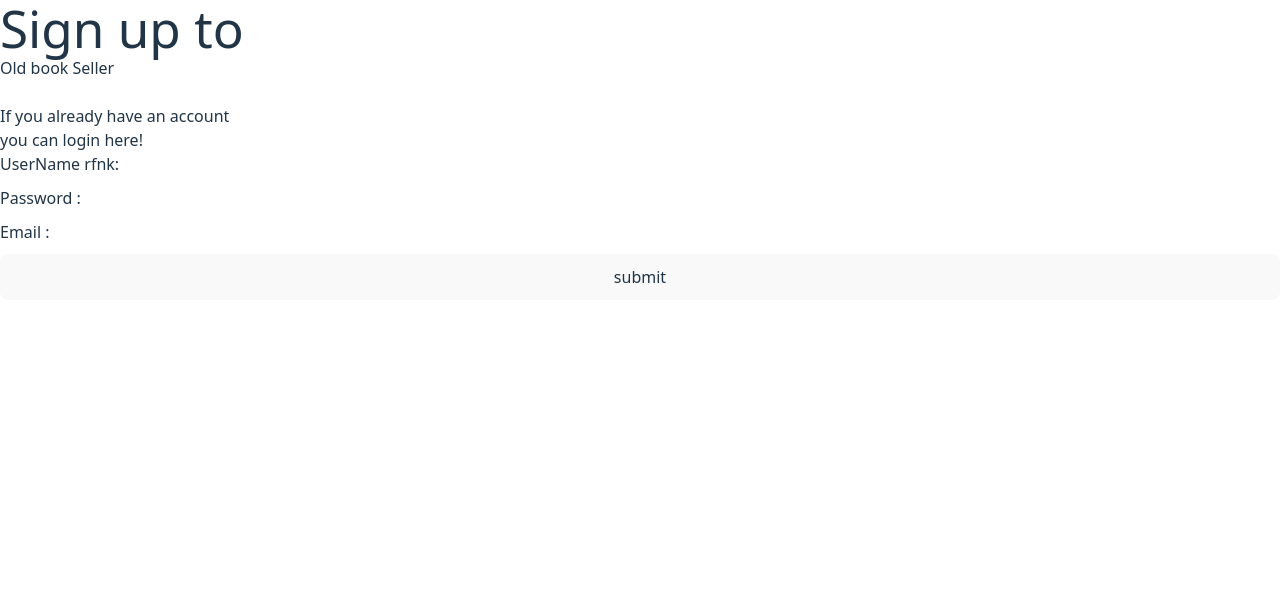
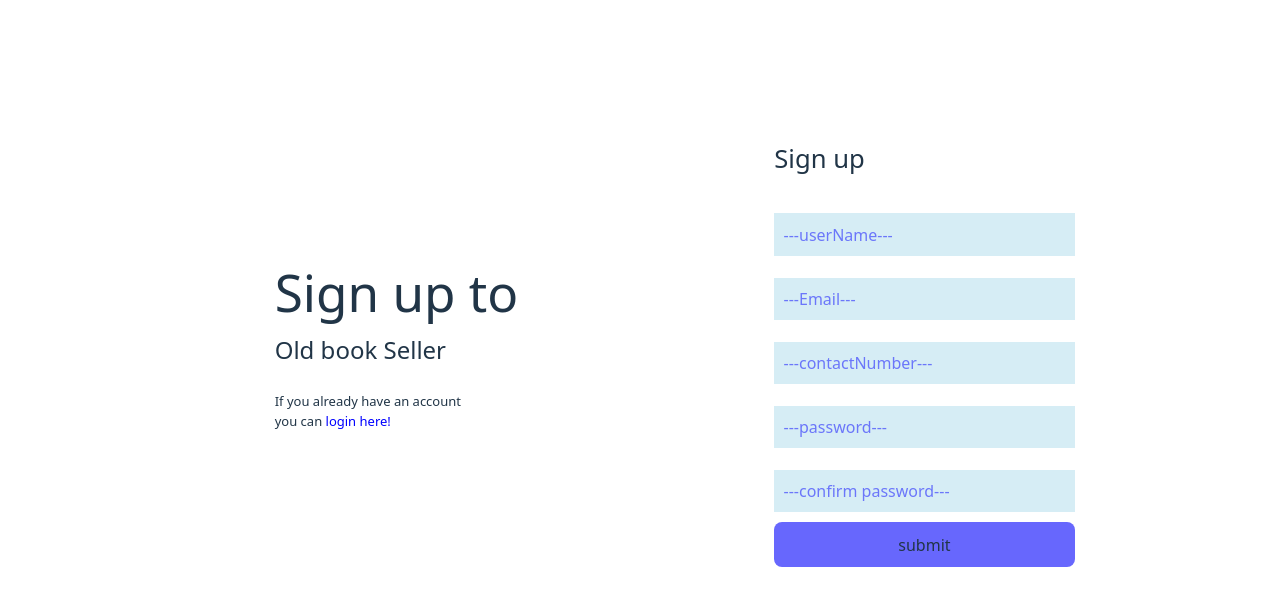
Before and after one commit to Balaraju2007/E-Commerce, a React (Vite) app in the folder frontend/: page /signup in a window 1280 px wide. Shown: the top 606 px of the page. Built offline with nearby package versions, Linux system fonts and the light colour scheme.

Commit message:
add css to signup page

```diff
--- a/frontend/src/loginPages/Registration.jsx
+++ b/frontend/src/loginPages/Registration.jsx
@@ -1,6 +1,6 @@
 import React from 'react'
 import { useState } from 'react'
-import "./registration.css";
+import "./signinup.css";
 
 const Registration = () => {
     const [count, setCount] = useState(0)
@@ -33,21 +33,27 @@ const Registration = () => {
         }
     }
     return (
-        <div lclassName='sigupContainer'>
-            <div>
+        <div className='sigupContainer'>
+            <div className='loginInformation'>
                 <h1>Sign up to </h1>
-                    <h2>Old book Seller</h2> <br></br>
-                    <p>If you already have an account <br>
-                    </br> you can <span>login here!</span></p>
+                <h2>Old book Seller</h2> <br></br>
+                <p style={{fontSize:"13px"}}>If you already have an account <br>
+                </br> you can <span style={{color:"blue"}}>login here!</span></p>
             </div>
-            <form className='form' onSubmit={call}>
-                <div className='form'>
-                    <div className='username'><label>UserName rfnk: </label><input type='text' onChange={handleName} required /> </div>
-                    <div className='passsword'><label>Password : </label><input type='text' onChange={handlePass} required /> </div>
-                    <div className='email'><label>Email : </label><input type='emmail' onChange={handlePass} required /> </div>
-                    <button type='submit' >submit</button>
-                </div>
-            </form>
+            <div className='signupFieldss'>
+                <h2 style={{fontSize: '1.6rem'}}>Sign up</h2> <br></br>
+                <form className='form' onSubmit={call}>
+                    <div className='form'>
+                        <div className='username'><input type='text' onChange={handleName} required placeholder='---userName---' /> </div>
+                        <div className='email'><input type='emmail' onChange={handlePass} required placeholder='---Email---'/> </div>
+                        <div className='contactNumber'><input type='number' onChange={handlePass} required placeholder='---contactNumber---'/> </div>
+                        <div className='passsword'><input type='password' onChange={handlePass} required placeholder='---password---'/> </div>
+                        <div className='confirmPasssword'><input type='password' onChange={handlePass} required placeholder='---confirm password---'/> </div>
+
+                        <button type='submit' className='button'>submit</button>
+                    </div>
+                </form>
+            </div>
         </div>
     )
 }
--- a/frontend/src/loginPages/signinup.css
+++ b/frontend/src/loginPages/signinup.css
@@ -0,0 +1,32 @@
+.sigupContainer {
+    display: flex;
+    flex-direction: row;
+    justify-content: center;
+    align-items:center;
+    padding-top: 10%;
+    gap: 20%;
+    /* background-color: blue; */
+}
+
+input {
+    /* border: 2px solid black; */
+    width: 130%;
+    color: blue;
+    background-color: rgb(214, 237, 245);
+    margin-top: 5%;
+    padding: 4%;
+}
+
+.button {
+    background-color: rgb(103, 103, 253);
+    width: 130%;
+}
+
+h2 {
+    /* font-weight:; */
+    margin-top: 5%;
+    font-size: 150%;
+}
+h1 {
+    font-weight: 100%;
+}
```
